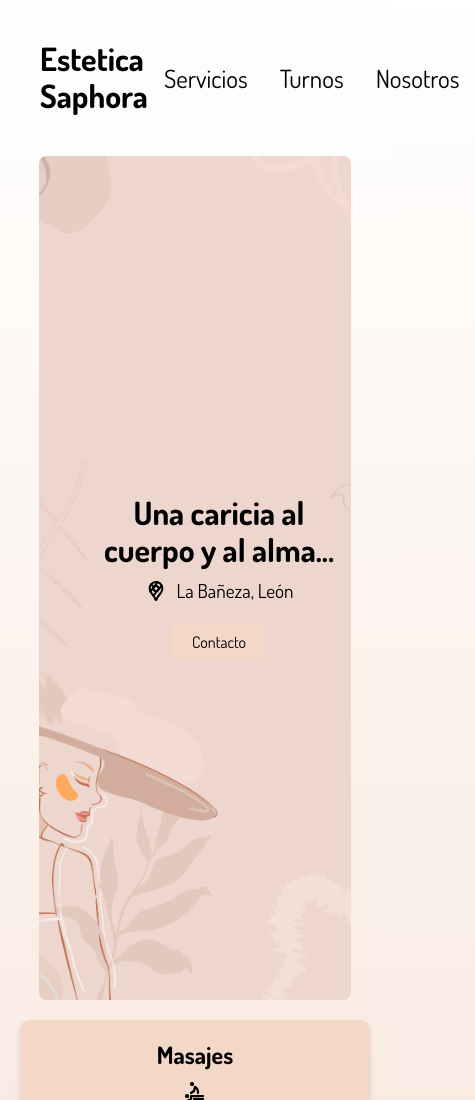
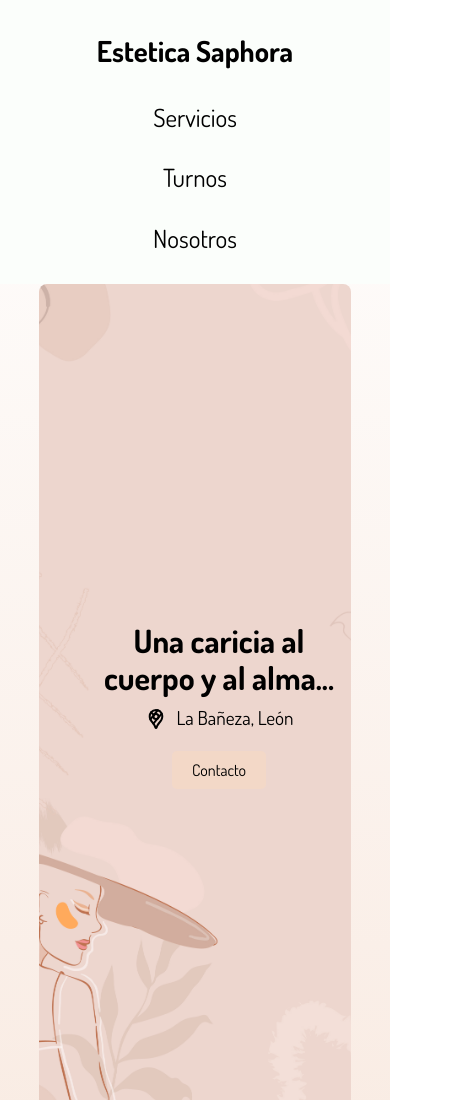
Before and after one commit to FranMayer/Sephora, a website: page index.html in a window 390 px wide. Shown: the top 1100 px of the page, 475 px wide, since content can reach past the window. Drawn offline with Linux system fonts and the light colour scheme.

Commit message:
reparando media query mobile

```diff
--- a/css/mediaquery.css
+++ b/css/mediaquery.css
@@ -1,4 +1,31 @@
 @media (max-width: 576px) {
+
+    .header {
+        flex-direction: column;
+        align-items: flex-start;
+        padding: 10px;
+    }
+
+    .header h1 {
+        font-size: 1.5rem; /* Reducir tamaño del título */
+        margin-left: 0;
+    }
+
+    .nav-menu {
+        width: 100%; /* Asegurar que el menú ocupe todo el ancho */
+    }
+
+    .nav-list {
+        flex-direction: column; /* Cambiar la disposición del menú */
+        width: 100%; /* Asegurar que los elementos ocupen el ancho completo */
+    }
+
+    .nav-list li {
+        width: 100%;
+        text-align: center;
+        font-size: 20px; /* Reducir un poco el tamaño del texto */
+        padding: 10px 0;
+    }
 
 
     .main-section {
@@ -26,6 +53,20 @@
 }
 
 @media (max-width: 768px) {
+
+    .header {
+        padding: 15px;
+    }
+
+    .header h1 {
+        font-size: 1.8rem; /* Ajustar tamaño del título */
+    }
+
+    .nav-list li {
+        font-size: 22px; /* Ajustar tamaño del texto */
+        padding: 12px;
+    }
+
     .main-section {
         width: 100%;
     }
```
